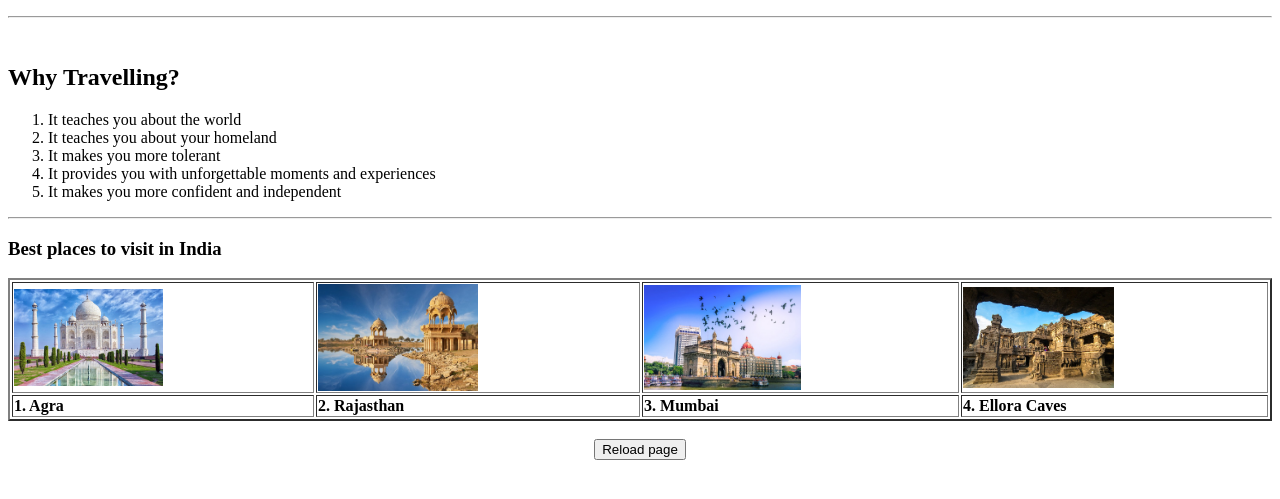
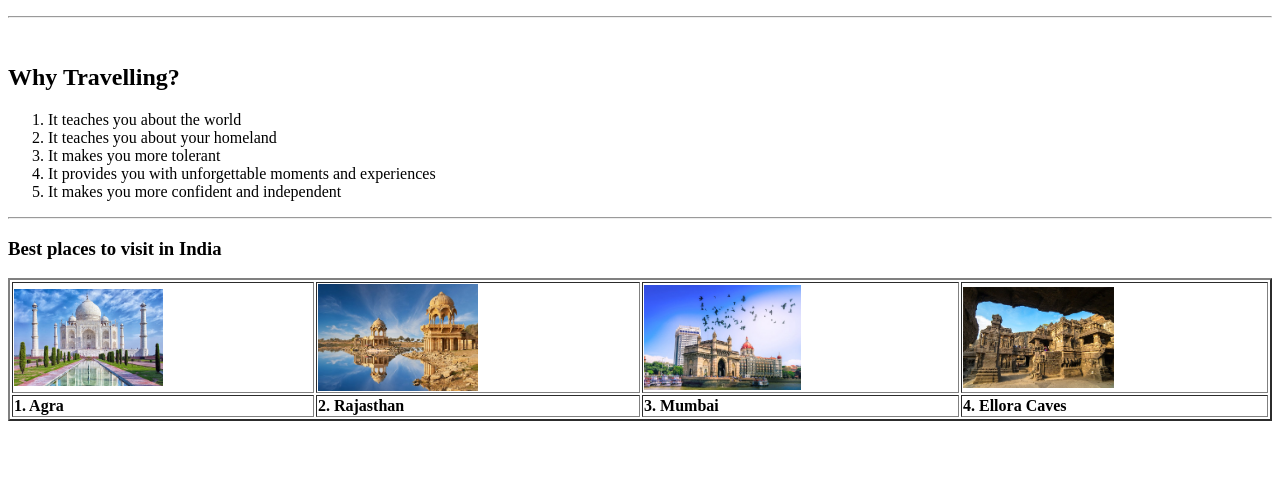
Before and after one commit to yashoswalyo/TY-Assignments, a plain HTML site: page WT/Lab1/index.html in a window 1280 px wide. Shown: the part 91-590 px from the top of the page. Drawn offline with Linux system fonts and the light colour scheme.

Commit message:
Update index.html

```diff
--- a/WT/Lab1/index.html
+++ b/WT/Lab1/index.html
@@ -35,8 +35,5 @@
         </tr>
     </table>
     <br>
-    <center><form action="file:///home/yashoswal/Documents/TY-Assignments/WT/Lab1/index.html">
-        <input type="submit" value="Reload page">
-    </form></center>
 </body>
 </html>
```
